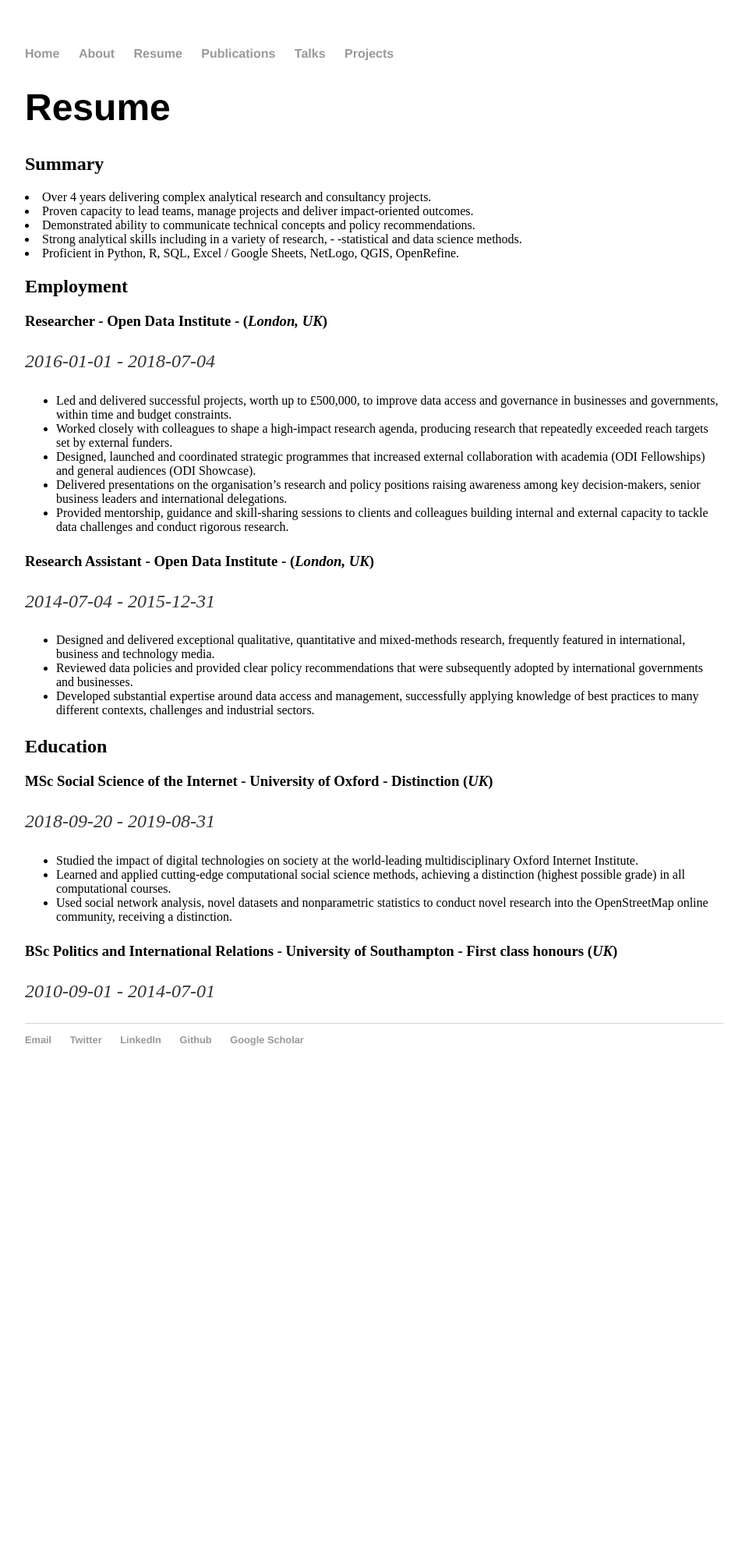
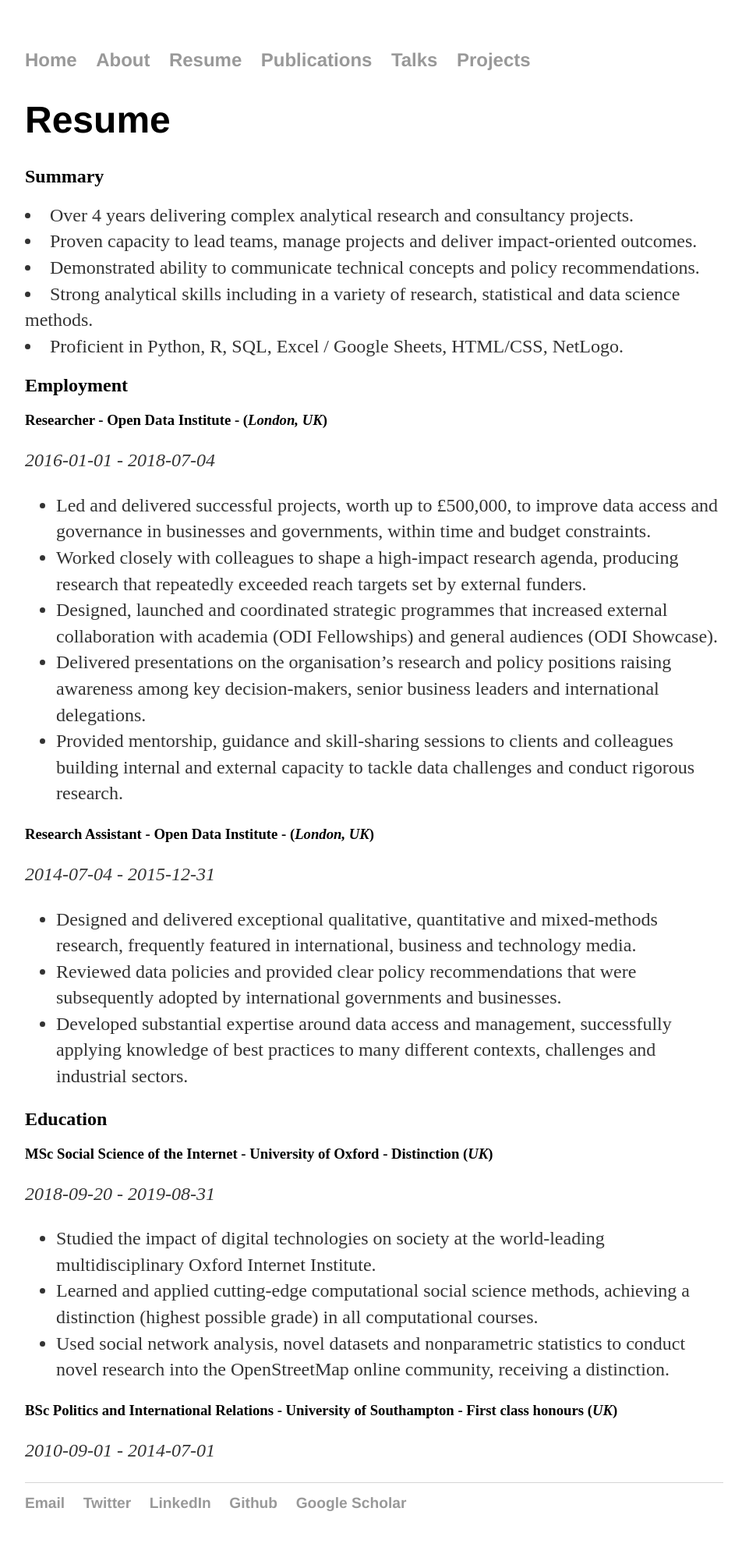
Before and after one commit to JmeF/JmeF.github.io, a Jekyll site: the page built from resume/index.html, in a window 1280 px wide. Shown: the whole page at 78% size, without its empty margins (160-1112 px from the left). Built offline with Jekyll 4.4.1, drawn with Linux system fonts in a browser that asks for light colours; before the commit the page ends 1401 px from its top, so only the background shows below that.

Commit message:
css normalize

```diff
--- a/css/main.css
+++ b/css/main.css
@@ -28,16 +28,13 @@
     line-height: 1.4em;
     color: #333;
 }
+li {
+    font-size: 1.5em;
+    line-height: 1.4em;
+    color: #333;
+}
+
 footer {
     border-top: 1px solid #d5d5d5;
     font-size: .8em;
 }
-
-ul.posts {
-    margin: 20px auto 40px;
-    font-size: 1.5em;
-}
-
-ul.posts li {
-    list-style: none;
-}
--- a/resume/index.html
+++ b/resume/index.html
@@ -9,8 +9,8 @@
 				<li>Over 4 years delivering complex analytical research and consultancy projects.</li>
 				<li>Proven capacity to lead teams, manage projects and deliver impact-oriented outcomes.</li>
 				<li>Demonstrated ability to communicate technical concepts and policy recommendations.</li>
-				<li>Strong analytical skills including in a variety of research, - -statistical and data science methods.</li>
-				<li>Proficient in Python, R, SQL, Excel / Google Sheets, NetLogo, QGIS, OpenRefine.</li>
+				<li>Strong analytical skills including in a variety of research, statistical and data science methods.</li>
+				<li>Proficient in Python, R, SQL, Excel / Google Sheets, HTML/CSS, NetLogo.</li>
 			</div>
 	</div>
 
```
